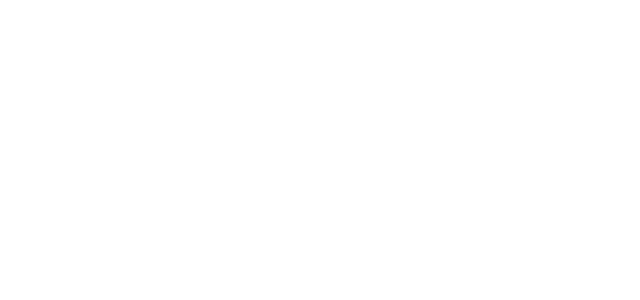
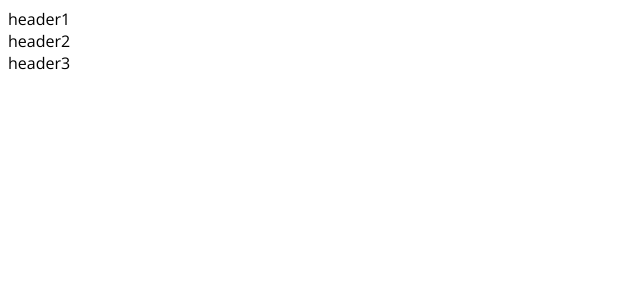
Before and after one commit to DoaaOsamaK/Ecommerce, a React (Vite) app: page / in a window 1280 px wide. Shown: the top 300 px of the page, without its empty margins (0-640 px from the left). Built offline with nearby package versions, Linux system fonts and the light colour scheme.

Commit message:
check headers and is working correctly

```diff
--- a/src/App.jsx
+++ b/src/App.jsx
@@ -1,7 +1,15 @@
+import Header1 from "./components/header/Header1.jsx";
+import Header2 from "./components/header/Header2.jsx";
+import Header3 from "./components/header/Header3.jsx";
+
+
 function App() {
 
   return (
     <>
+    <Header1 />
+    <Header2 />
+    <Header3 />
     </>
   )
 }
--- a/src/components/header/header1.jsx
+++ b/src/components/header/header1.jsx
@@ -0,0 +1,11 @@
+import React from 'react'
+
+const header1 = () => {
+  return (
+    <div>
+      header1
+    </div>
+  )
+}
+
+export default header1
--- a/src/components/header/header2.jsx
+++ b/src/components/header/header2.jsx
@@ -0,0 +1,11 @@
+import React from 'react'
+
+const header2 = () => {
+  return (
+    <div>
+      header2
+    </div>
+  )
+}
+
+export default header2
--- a/src/components/header/header3.jsx
+++ b/src/components/header/header3.jsx
@@ -0,0 +1,11 @@
+import React from 'react'
+
+const header3 = () => {
+  return (
+    <div>
+      header3
+    </div>
+  )
+}
+
+export default header3
```
